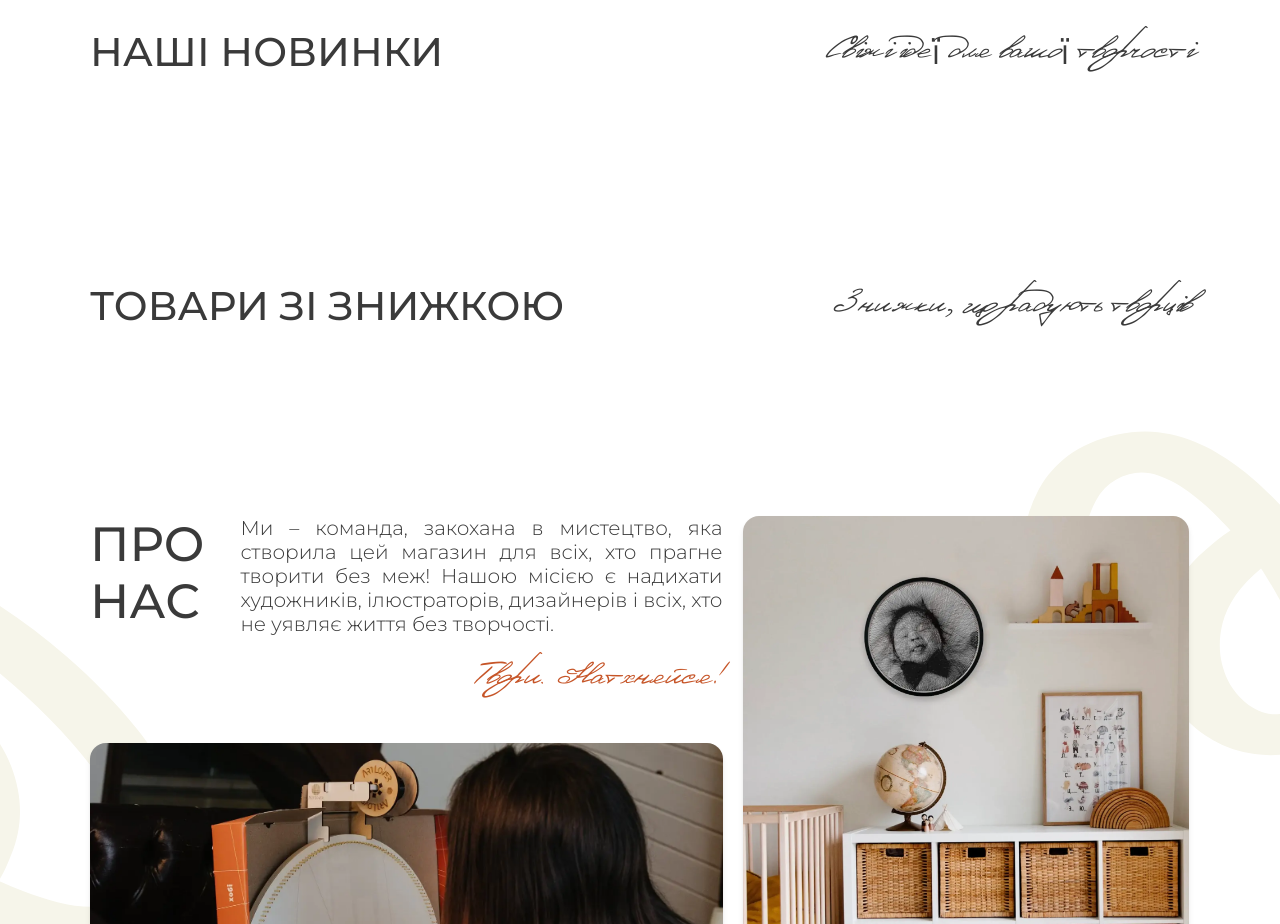
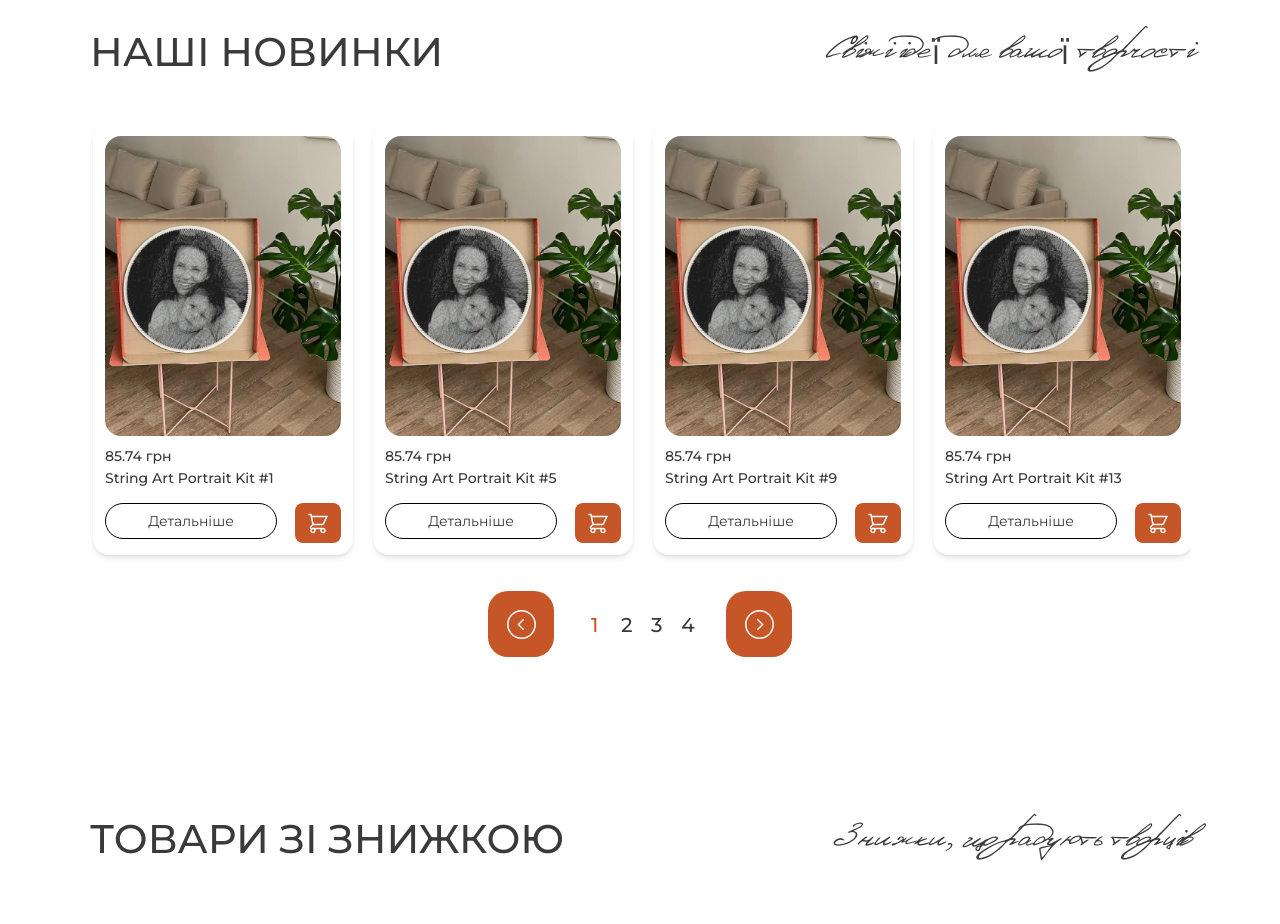
Before and after one commit to cyanidium-dev/art-lover-frontend, a Next.js app: page / in a window 1280 px wide. Shown: the part 1800-2724 px from the top of the page. Built offline with nearby package versions, Linux system fonts and the light colour scheme.

Commit message:
added new products swiper

```diff
--- a/src/modules/HomePage/NewProducts/NewProducts.tsx
+++ b/src/modules/HomePage/NewProducts/NewProducts.tsx
@@ -1,6 +1,17 @@
+'use client';
+import { SwiperSlide } from 'swiper/react';
+import { productsList } from '../bestsellers/mockedData';
+import ProductCard from '@/shared/components/cards/ProductCard/ProductCard';
 import Container from '@/shared/components/container/Container';
+import SwiperWrapper from '@/shared/components/swiper/SwiperWrapper';
 
 export default function NewProducts() {
+  if (!productsList || !productsList.length) return null;
+
+  const newProductsList = productsList.filter(product => product.newProduct);
+
+  if (!newProductsList || !newProductsList.length) return null;
+
   return (
     <section className="pt-20 xl:pt-[158px]">
       <Container>
@@ -13,6 +24,29 @@ export default function NewProducts() {
           </p>
         </div>
       </Container>
+      <div className="md:max-w-[774px] lg:max-w-[1030px] xl:max-w-[1286px] md:px-8 xl:px-[90px] md:mx-auto">
+        <SwiperWrapper
+          swiperClassName="newProducts"
+          breakpoints={{
+            0: {
+              spaceBetween: 16,
+              centeredSlides: true,
+            },
+            768: { spaceBetween: 16, centeredSlides: false },
+            1024: { spaceBetween: 20, centeredSlides: false },
+            1280: {
+              spaceBetween: 20,
+              centeredSlides: false,
+            },
+          }}
+        >
+          {newProductsList.map((newProduct, idx) => (
+            <SwiperSlide key={idx}>
+              <ProductCard product={newProduct} />
+            </SwiperSlide>
+          ))}
+        </SwiperWrapper>
+      </div>
     </section>
   );
 }
--- a/src/styles/common.css
+++ b/src/styles/common.css
@@ -31,7 +31,8 @@
 
 /* Swiper */
 
-.swiper.bestsellers {
+.swiper.bestsellers,
+.swiper.newProducts {
   padding: 0px 0px 76px 0px !important;
 
   @media screen and (min-width: 768px) {
@@ -42,7 +43,8 @@
   }
 }
 
-.bestsellers .swiper-slide {
+.bestsellers .swiper-slide,
+.newProducts .swiper-slide {
   width: 175px !important;
   border-radius: 8px;
   @media screen and (min-width: 768px) {
```
